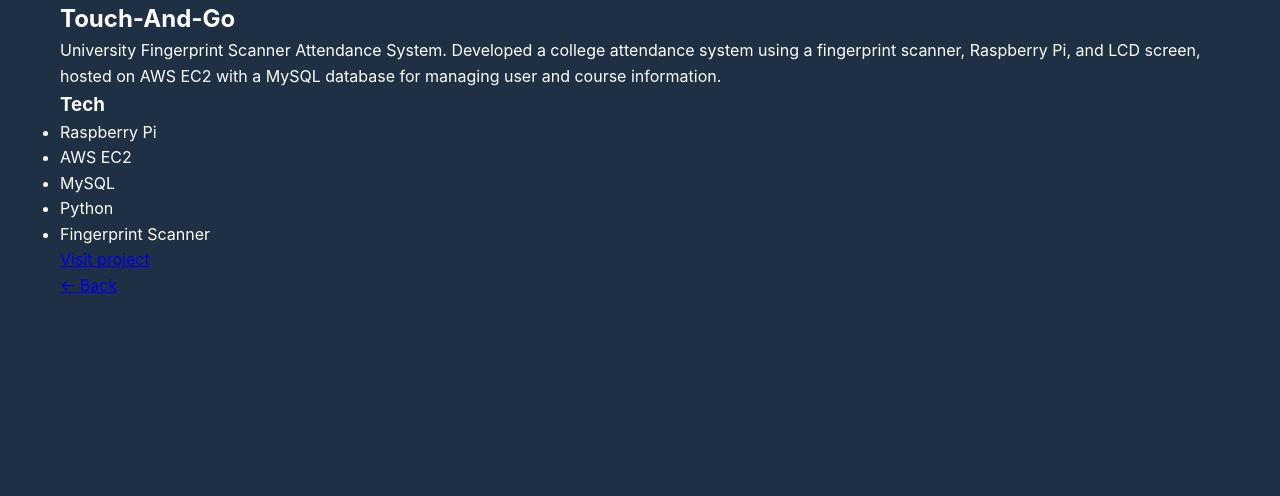
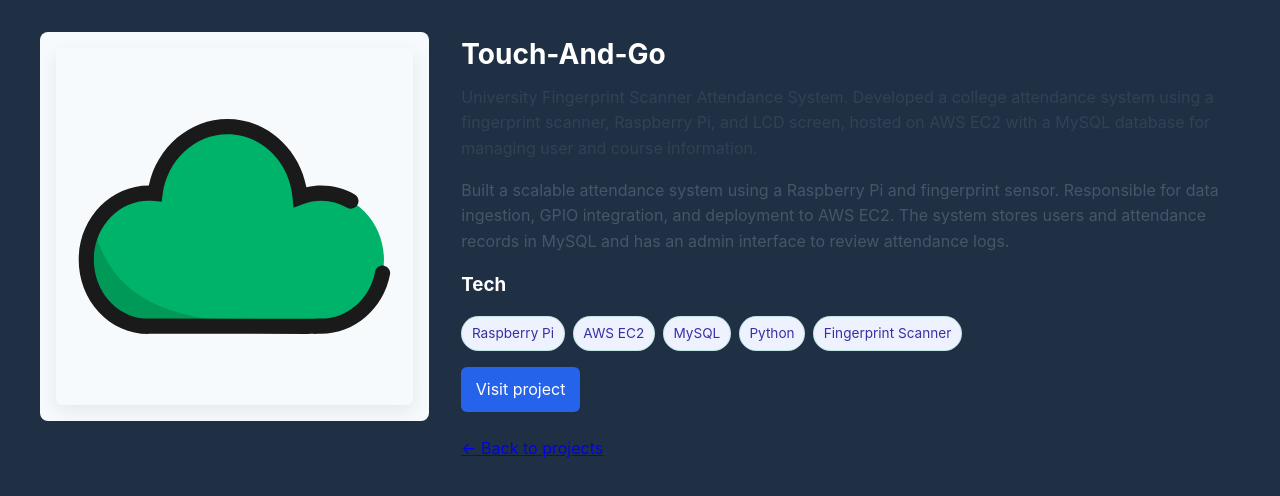
Before and after one commit to NathanShutter/portfolio-site-repo, a React (Vite) app in the folder client/: page /projects/1 in a window 1280 px wide. Shown: the top 496 px of the page. Built offline with nearby package versions, Linux system fonts and the light colour scheme.

Commit message:
Enhance project template: layout, styles, thumbnails, and richer project data

```diff
--- a/client/src/components/Projects.jsx
+++ b/client/src/components/Projects.jsx
@@ -9,6 +9,7 @@
         <div className="projects-grid">
           {projects.map(project => (
             <div key={project.id} className="project-card">
+              {project.image && <img src={project.image} alt={`${project.title} thumbnail`} className="project-thumb" />}
               <div className="project-header">
                 <h3>{project.title}</h3>
               </div>
--- a/client/src/data/projects.js
+++ b/client/src/data/projects.js
@@ -3,15 +3,21 @@
     id: 1,
     title: 'Touch-And-Go',
     description: 'University Fingerprint Scanner Attendance System. Developed a college attendance system using a fingerprint scanner, Raspberry Pi, and LCD screen, hosted on AWS EC2 with a MySQL database for managing user and course information.',
+    longDescription: 'Built a scalable attendance system using a Raspberry Pi and fingerprint sensor. Responsible for data ingestion, GPIO integration, and deployment to AWS EC2. The system stores users and attendance records in MySQL and has an admin interface to review attendance logs.',
     tech: ['Raspberry Pi', 'AWS EC2', 'MySQL', 'Python', 'Fingerprint Scanner'],
-    link: 'https://example.com/touch-and-go'
+    link: 'https://example.com/touch-and-go',
+    repo: '',
+    image: '/cloud.svg'
   },
   {
     id: 2,
     title: 'SeatSense',
     description: "Patient Seating Monitor Sensor & Web App developed in collaboration with Saint Luke's Health Network. Notifies caregivers of missed check-ins or excessive sitting time, with data accessible through a web application.",
+    longDescription: 'Integrated sensors with a web application to monitor patient seating behavior. Implemented notifications for caregivers and a data dashboard for trends and alerts; documentation and handoff materials were provided to the partner health network.',
     tech: ['Web App', 'Sensor Integration', 'Healthcare Tech', 'Data Management'],
-    link: 'https://example.com/seatsense'
+    link: 'https://example.com/seatsense',
+    repo: '',
+    image: '/cloud.svg'
   }
 ]
 
--- /dev/null
+++ b/client/src/pages/ProjectPage.css
@@ -0,0 +1,23 @@
+.project-grid { display: grid; grid-template-columns: 1fr 2fr; gap: 2rem; align-items: start; padding: 2rem 0; }
+.project-media .media-wrapper { background: #f7fafc; border-radius: 8px; padding: 1rem; display:flex; align-items:center; justify-content:center; }
+.project-image { width: 100%; height: auto; border-radius: 6px; box-shadow: 0 6px 18px rgba(15,23,42,0.08); }
+.project-title { margin: 0 0 0.5rem 0; font-size: 1.75rem; }
+.project-summary { color: #334155; margin-bottom: 1rem; }
+.project-long { color: #475569; line-height: 1.6; margin-bottom: 1rem; }
+.project-tech { display:flex; flex-wrap:wrap; gap:0.5rem; margin: 1rem 0; }
+.tech-tag { background: #eef2ff; color: #3730a3; padding:0.35rem 0.6rem; border-radius:999px; font-size:0.85rem; }
+.project-actions { display:flex; gap:0.75rem; margin-top:1rem; }
+.btn { display:inline-block; padding:0.6rem 0.9rem; border-radius:6px; text-decoration:none; background:#e2e8f0; color:#0f172a; }
+.btn.primary { background: #2563eb; color: white; }
+.back-link { margin-top:1.5rem; }
+
+/* Responsive */
+@media (max-width: 800px) {
+  .project-grid { grid-template-columns: 1fr; }
+  .project-media { order: -1; }
+}
+
+/* Projects list thumbnail */
+.project-thumb { width:100%; height:150px; object-fit:cover; border-radius:6px; margin-bottom:0.75rem; }
+.project-card { background: #fff; padding:1rem; border-radius:8px; box-shadow: 0 6px 18px rgba(15,23,42,0.04); }
+.project-link { color: #2563eb; font-weight:600; }
--- a/client/src/pages/ProjectPage.jsx
+++ b/client/src/pages/ProjectPage.jsx
@@ -1,5 +1,6 @@
 import { useParams, Link } from 'react-router-dom'
 import projects from '../data/projects'
+import './ProjectPage.css'
 
 export default function ProjectPage() {
   const { id } = useParams()
@@ -16,21 +17,38 @@
 
   return (
     <section className="project-page">
-      <div className="container">
-        <h1>{project.title}</h1>
-        <p>{project.description}</p>
-        <h3>Tech</h3>
-        <ul>
-          {project.tech.map((t, i) => (
-            <li key={i}>{t}</li>
-          ))}
-        </ul>
-        <p>
-          <a href={project.link} target="_blank" rel="noopener noreferrer">Visit project</a>
-        </p>
-        <p>
-          <Link to="/">← Back</Link>
-        </p>
+      <div className="container project-grid">
+        <aside className="project-media">
+          {project.image && (
+            <div className="media-wrapper">
+              <img src={project.image} alt={`${project.title} screenshot`} className="project-image" />
+            </div>
+          )}
+        </aside>
+
+        <main className="project-content">
+          <h1 className="project-title">{project.title}</h1>
+          <p className="project-summary">{project.description}</p>
+          {project.longDescription && <p className="project-long">{project.longDescription}</p>}
+
+          <h3>Tech</h3>
+          <div className="project-tech">
+            {project.tech.map((t, i) => (
+              <span key={i} className="tech-tag">{t}</span>
+            ))}
+          </div>
+
+          <div className="project-actions">
+            {project.link && (
+              <a className="btn primary" href={project.link} target="_blank" rel="noopener noreferrer">Visit project</a>
+            )}
+            {project.repo && (
+              <a className="btn" href={project.repo} target="_blank" rel="noopener noreferrer">View repo</a>
+            )}
+          </div>
+
+          <p className="back-link"><Link to="/">← Back to projects</Link></p>
+        </main>
       </div>
     </section>
   )
```
Also changed, not shown: 1 other file (tests, documents, lock files or other folders).
